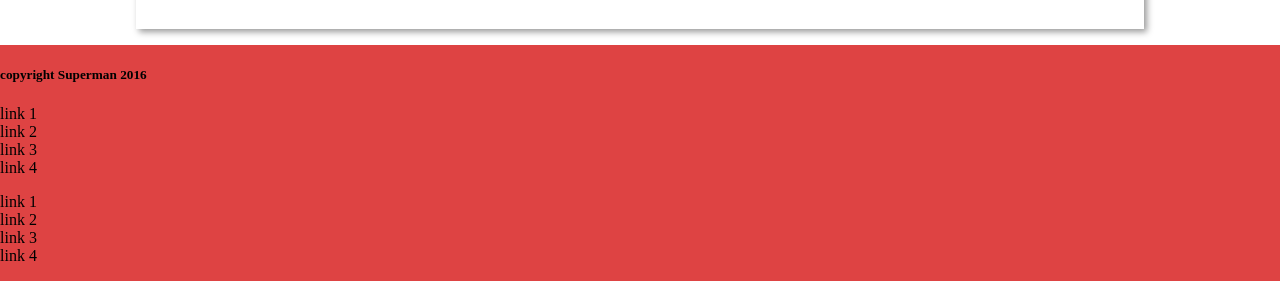
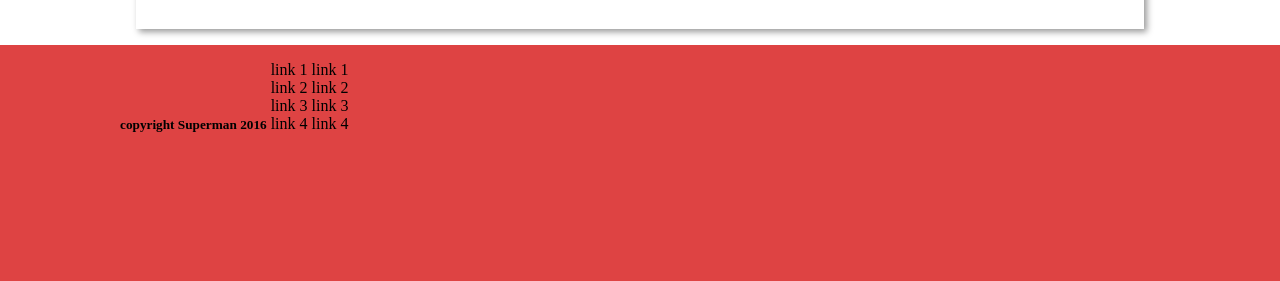
Before and after one commit to ShaunWMusic/05-flex-practice, a website: page public/index.html in a window 1280 px wide. Shown: the part 1436-1717 px from the top of the page. After the commit the page ends 1591 px from the top, so only its background shows below. Drawn offline with nearby package versions, Linux system fonts and the light colour scheme; files that its build step writes are made by us from their sources.

Commit message:
Add display:inline to footer

```diff
--- a/public/index.html
+++ b/public/index.html
@@ -85,19 +85,21 @@
       </section>
 </div>
 <section class="footer">
-  <h5>copyright Superman 2016</h5>
-  <ul>
+  <div class="footer-container">
+    <h5 class="footer-copyright">copyright Superman 2016</h5>
+    <ul class="footer-links">
       <li>link 1</li>
       <li>link 2</li>
       <li>link 3</li>
       <li>link 4</li>
     </ul>
-  <ul>
+    <ul class="footer-links">
       <li>link 1</li>
       <li>link 2</li>
       <li>link 3</li>
       <li>link 4</li>
     </ul>
+  </div>
 </section>
 </body>
 </html>
--- a/styles/app.scss
+++ b/styles/app.scss
@@ -4,6 +4,7 @@ $c-navbar: #285cbf;
 $c-flexbox: #6ea1c8;
 $c-position: #d6ee89;
 $c-body: #195347;
+$c-footer: #68e93a;
 $gutter: 1rem;
 
 $fa-font-path: '//netdna.bootstrapcdn.com/font-awesome/4.3.0/fonts';
@@ -17,3 +18,4 @@ $fa-font-path: '//netdna.bootstrapcdn.com/font-awesome/4.3.0/fonts';
 @import 'components/flexbox-hero';
 @import 'components/position-hero';
 @import 'components/body-content';
+@import 'components/footer';
--- /dev/null
+++ b/styles/components/footer.scss
@@ -0,0 +1,12 @@
+.footer-container {
+  max-width: 65rem;
+  margin: 0 auto;
+}
+
+.footer-copyright {
+  display: inline-block;
+}
+
+.footer-links {
+  display: inline-block;
+}
```
Lines whose indentation alone changed are shown as unchanged.
